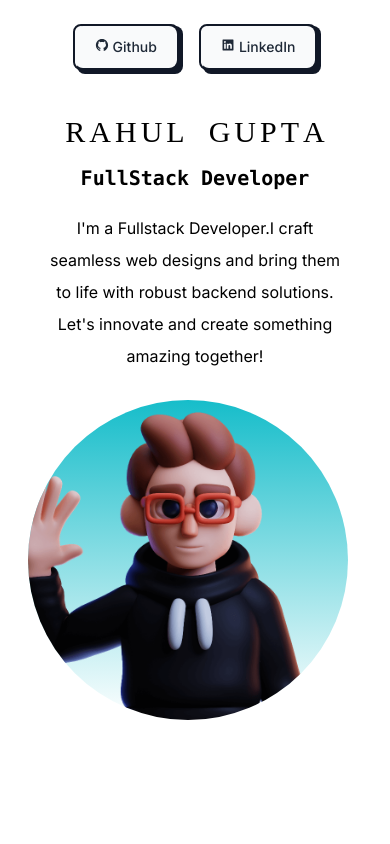
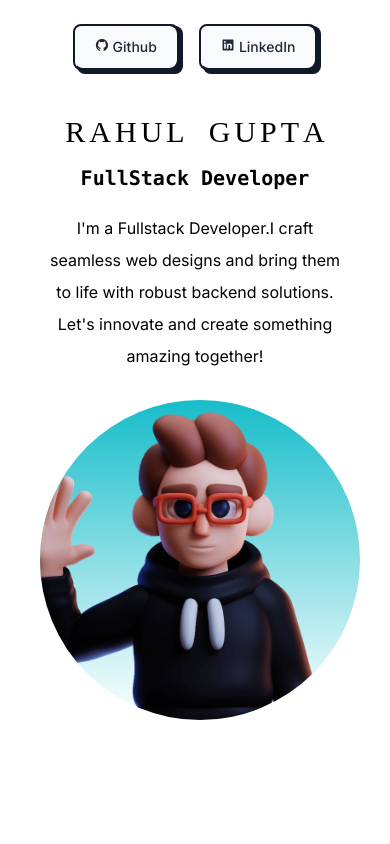
Before and after one commit to Iamrahul4u/Portfolio, a Next.js app: page / in a window 390 px wide. Shown: the top 844 px of the page. Built offline with nearby package versions, Linux system fonts and the light colour scheme.

Commit message:
Update page.js

```diff
--- a/app/page.js
+++ b/app/page.js
@@ -164,8 +164,8 @@ export default function Home() {
             create something amazing together!
           </p>
         </section>
-        <div className='bg-gradient-to-b from-teal-400 to-white rounded-full h-80 w-80 relative overflow-hidden mx-auto pt-4 -ml-3 md:mx-auto'>
-          <Image alt={"img"} src={deved} layout='fill' objectFit='cover' />
+       <div className='bg-gradient-to-b from-teal-400 to-white rounded-full h-80 w-80 relative overflow-hidden mx-auto pt-4  '>
+                  <Image alt={"img"} src={deved} layout='fill' objectFit='cover' />
         </div>
 
         {/* Project Section */}
```
